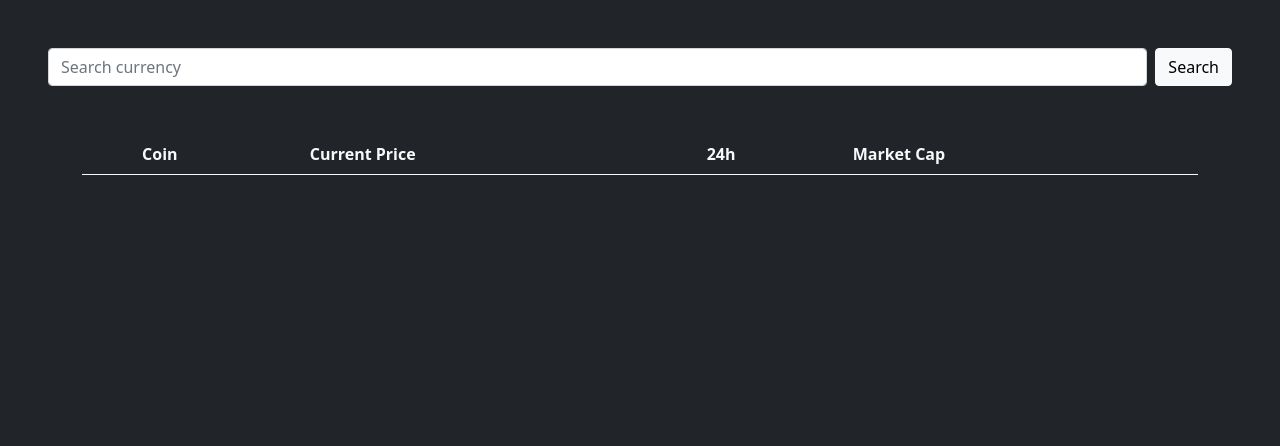
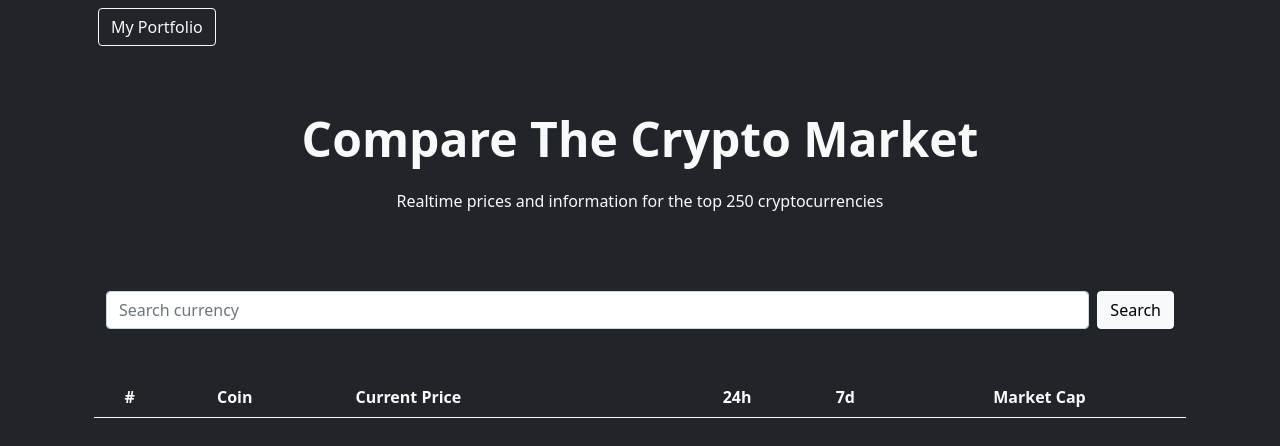
Before and after one commit to max-b10/Crypto-Compare-App, a plain HTML site: page index.html in a window 1280 px wide. Drawn offline with nearby package versions, Linux system fonts and the light colour scheme; no server answers.

Commit message:
Update index.html

```diff
--- a/index.html
+++ b/index.html
@@ -15,7 +15,20 @@
     <link rel="icon" href="/images/MB.png" />
   </head>
   <body class="bg-dark">
-    <form class="d-flex m-5">
+    <main class="container mx-auto">
+      <nav class="navbar navbar-dark bg-dark mx-3">
+        <button id="return-button" class="btn btn-outline-light">
+          My Portfolio
+        </button>
+      </nav>
+      <div class="px-4 py-5 mx-auto my-2 text-center text-light">
+        <h1 class="display-5 fw-bold">Compare The Crypto Market</h1>
+        <h6 class="mx-auto p-3">
+          Realtime prices and information for the top 250 cryptocurrencies
+        </h6>
+      </div>
+      <div class="px-4 mx-auto my-2">
+        <form id="search-currency" class="d-flex mb-5 mx-auto">
           <input
             class="form-control me-2"
             type="search"
@@ -24,22 +37,26 @@
           />
           <button class="btn btn-light" type="submit">Search</button>
         </form>
-    <div class="container text-light">
-      <table class="table text-light py-5">
-        <thead class="text-light">
+      </div>
+
+      <div class="container">
+        <table class="table text-light px-.1 py-.5">
+          <thead class="text-center">
             <tr>
               <!-- <th scope="col"></th> -->
+              <th scope="col">#</th>
+              <th scope="col">Coin</th>
               <th scope="col"></th>
-            <!-- <th scope="col"></th> -->
-            <th scope="col">Coin</th>
-            <th scope="col">Current Price</th>
-            <th scope="col">24h</th>
+              <th scope="col" class="text-start">Current Price</th>
+              <th scope="col" class="text-center">24h</th>
+              <th scope="col" class="text-center">7d</th>
               <th scope="col">Market Cap</th>
             </tr>
           </thead>
-        <tbody id="data" class="table-body"></tbody>
+          <tbody id="data" class="table-body align-bottom text-center"></tbody>
         </table>
       </div>
+    </main>
     <script src="https://cdn.jsdelivr.net/npm/axios/dist/axios.min.js"></script>
     <script src="/app.js"></script>
   </body>
```
Lines whose indentation alone changed are shown as unchanged.
